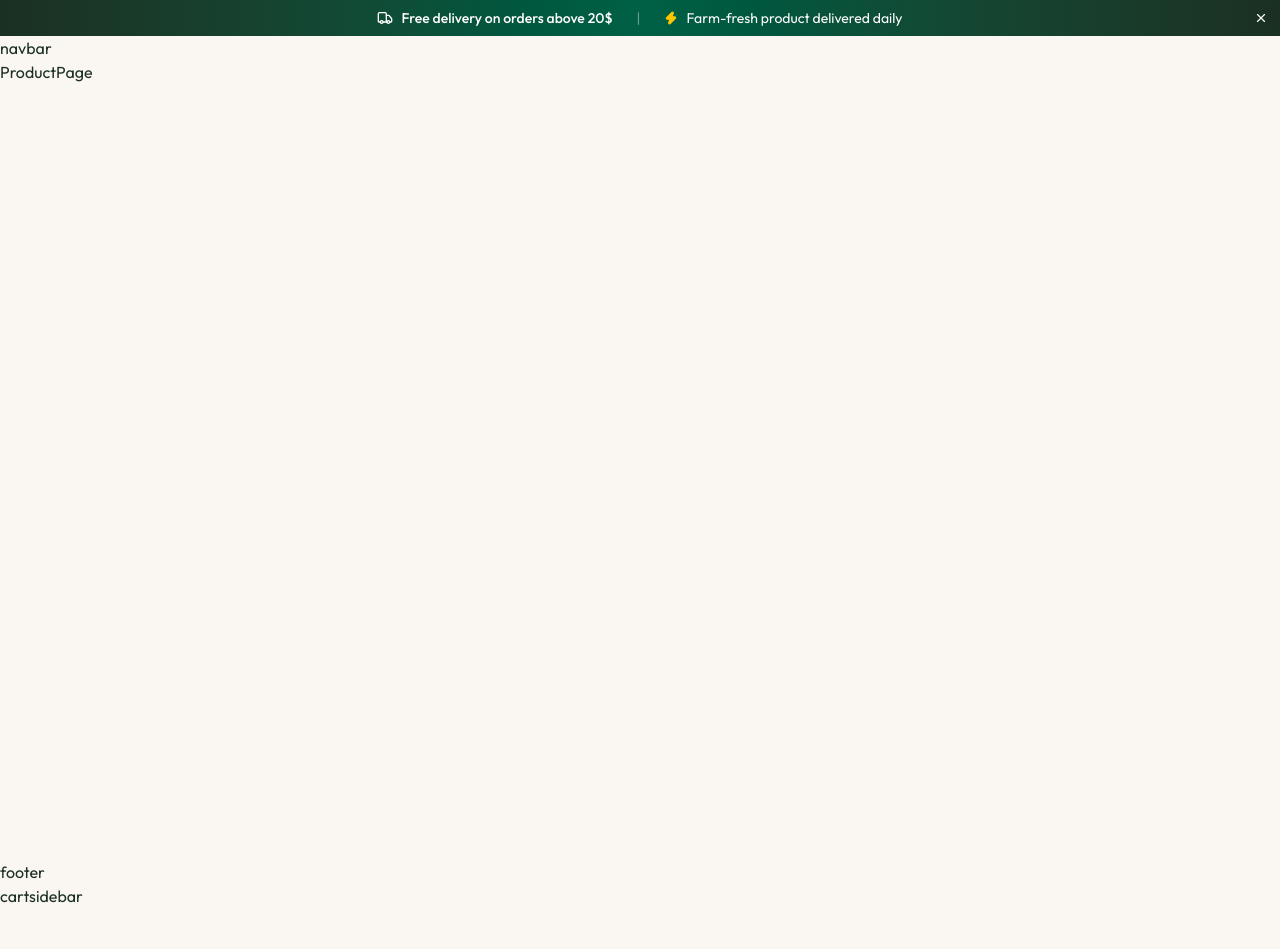
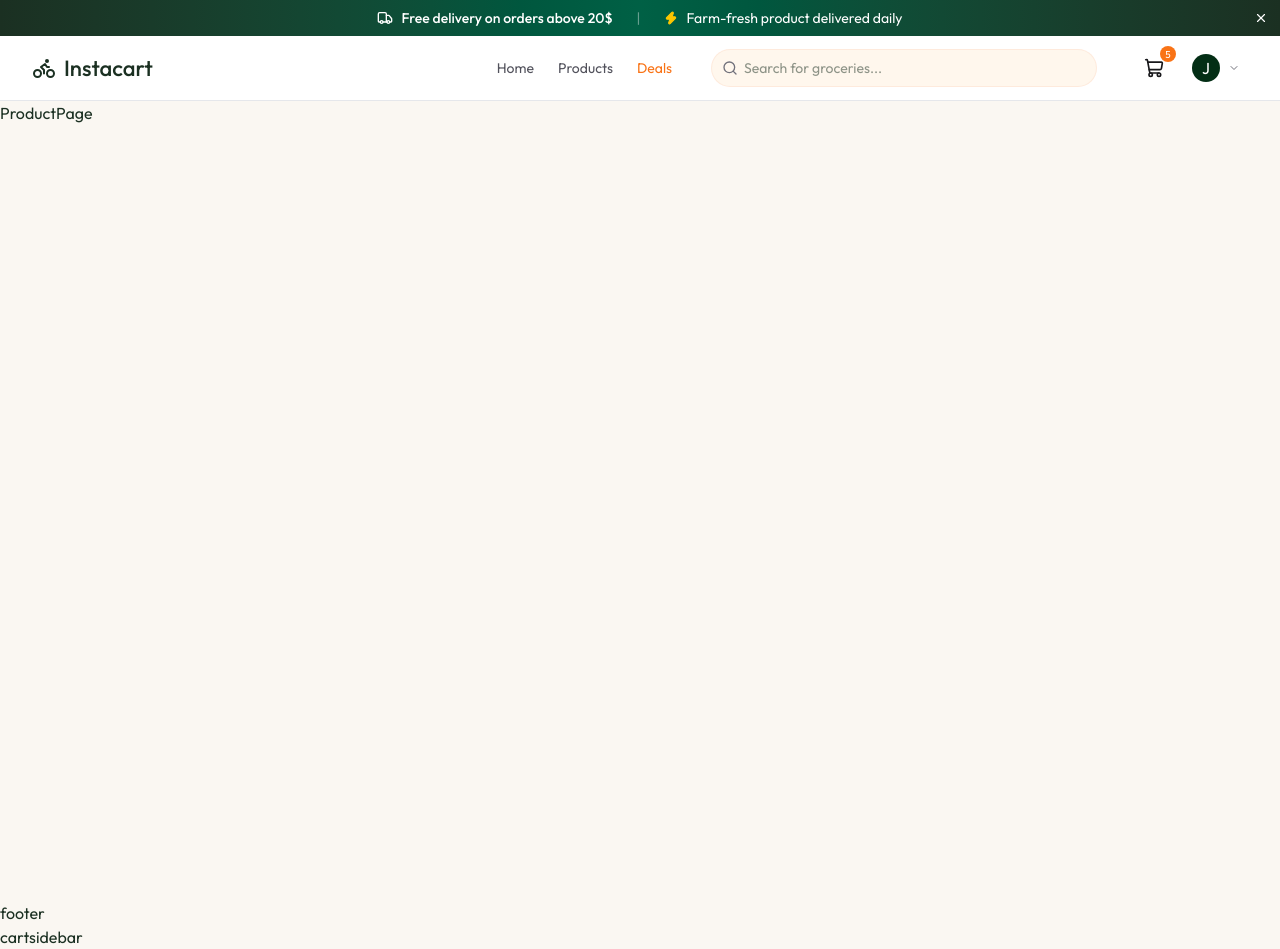
Before and after one commit to toffly/QuickCart, a React (Vite) app in the folder client/: page /checkout in a window 1280 px wide. Before the commit the page ends 908 px from the top, so only its background shows below. Built offline with nearby package versions, Linux system fonts and the light colour scheme; the HTML template or start-up script is replaced by a standard one.

Commit message:
add Navbar component and integrate into AppLayout; fix typos in Login page

```diff
--- /dev/null
+++ b/client/src/components/Navbar.tsx
@@ -0,0 +1,188 @@
+import {
+  ArrowUpRightIcon,
+  BikeIcon,
+  ChevronDownIcon,
+  LogOutIcon,
+  MapPinIcon,
+  MenuIcon,
+  PackageIcon,
+  SearchIcon,
+  ShieldIcon,
+  ShoppingCartIcon,
+  UserIcon,
+  XIcon,
+} from "lucide-react";
+import { useState } from "react";
+import { Link, useNavigate } from "react-router-dom";
+
+const Navbar = () => {
+  const user: any = {
+    name: "John Doe",
+    email: "john@example.com",
+    isAdmin: true,
+  };
+  const { cartCount, setIsCartOpen } = {
+    cartCount: 5,
+    setIsCartOpen: (_data: any) => {},
+  };
+  const [searchQuery, setSearchQuery] = useState("");
+  const [userMenuOpen, setUserMenuOpen] = useState(false);
+  const navigate = useNavigate();
+
+  return (
+    <nav className="bg-white sticky top-0 z-50 border-b border-app-border">
+      <div className="max-w-7xl mx-auto px-4 sm:px-6 lg:px-8 flex items-center justify-between h-16 gap-4">
+        <Link
+          to={"/"}
+          className="flex items-center gap-2 text-[22px] font-medium shrink-0"
+        >
+          <BikeIcon size={24} /> Instacart
+        </Link>
+
+        <div className="w-full flex items-center justify-end gap-4 lg:gap-10">
+          <div className="hidden md:flex items-center gap-6 text-sm text-zinc-600">
+            <Link to={"/"}>Home</Link>
+            <Link to={"/products"}>Products</Link>
+            <Link to={"/deals"} className="text-app-orange">
+              Deals
+            </Link>
+          </div>
+          <form className="hidden sm:flex flex-1 max-w-sm text-xs sm:text-sm">
+            <div className="relative w-full">
+              <SearchIcon className="absolute left-2.5 top-1/2 -translate-y-1/2 size-4 text-zinc-500" />
+              <input
+                type="text"
+                placeholder="Search for groceries..."
+                value={searchQuery}
+                onChange={(e) => setSearchQuery(e.target.value)}
+                className="w-full pl-8 p-2 bg-orange-50 rounded-full ring ring-app-orange/15 focus:ring-app-orange/30"
+              />
+            </div>
+          </form>
+
+          <div className="flex items-center gap-3">
+            <button
+              className="relative p-2 rounded-xl"
+              onClick={() => setIsCartOpen(true)}
+            >
+              <ShoppingCartIcon className="size-5 text-zinc-900" />
+              {cartCount > 0 && (
+                <span className="absolute -top-1 -right-1 size-4 bg-app-orange text-white text-[10px] rounded-full flex-center">
+                  {cartCount}
+                </span>
+              )}
+            </button>
+
+            <div className="relative">
+              {user ? (
+                <button onClick={() => setUserMenuOpen(!userMenuOpen)} className="flex items-center gap-2 p-2">
+                  <div className="size-7 rounded-full bg-green-950 text-white flex-center">
+                    {user.name.charAt(0).toUpperCase()}
+                  </div>
+                  <ChevronDownIcon className="size-3 text-zinc-500" />
+                </button>
+              ) : (
+                <div className="flex-center gap-2">
+                  <Link
+                    to={"/login"}
+                    className="hidden md:flex items-center gap-2 px-4 py-2 font-medium text-white bg-green-950 rounded-full hover:bg-green-950-light transition-color"
+                  >
+                    <UserIcon size={16} />
+                    Sign In
+                  </Link>
+                  {userMenuOpen ? (
+                    <XIcon
+                      className="md:hidden"
+                      onClick={() => setUserMenuOpen(!userMenuOpen)}
+                    />
+                  ) : (
+                    <MenuIcon
+                      className="md:hidden"
+                      onClick={() => setUserMenuOpen(!userMenuOpen)}
+                    />
+                  )}
+                </div>
+              )}
+
+              {userMenuOpen && (
+                <>
+                  <div
+                    className="fixed inset-0 z-40"
+                    onClick={() => setUserMenuOpen(false)}
+                  />
+                  <div className="absolute right-0 mt-2.5 w-56 bg-white rounded-xl shadow-lg border border-app-border py-2 z-50 animate-fade-in">
+                    {user && (
+                      <div className="px-4 py-2 border-b border-app-border">
+                        <p className="text-sm font-medium text-zinc-900">
+                          {user?.name}
+                        </p>
+                        <p className="text-xs text-zinc-500">{user?.email}</p>
+                      </div>
+                    )}
+                    <div onClick={() => setUserMenuOpen(false)}>
+                      {!user && (
+                        <Link to={"/login"} className="dropdown-link">
+                          <UserIcon size={16} />
+                          Sign In
+                        </Link>
+                      )}
+
+                      {user && (
+                        <Link to={"/orders"} className="dropdown-link">
+                          <PackageIcon size={16} />
+                          My Orders
+                        </Link>
+                      )}
+
+                      {user && (
+                        <Link to={"/addresses"} className="dropdown-link">
+                          <MapPinIcon size={16} />
+                          Addresses
+                        </Link>
+                      )}
+
+                      <Link
+                        to={"/products"}
+                        className="dropdown-link md:hidden"
+                      >
+                        <ArrowUpRightIcon size={16} />
+                        Products
+                      </Link>
+
+                      <Link to={"/deals"} className="dropdown-link md:hidden">
+                        <ArrowUpRightIcon size={16} />
+                        Deals
+                      </Link>
+
+                      {user?.isAdmin && (
+                        <Link to={"/admin/products"} className="dropdown-link">
+                          <ShieldIcon
+                            size={16}
+                            className="text-app-orange-dark"
+                          />
+                          <span className="text-app-orange-dark">
+                            Admin Panel
+                          </span>
+                        </Link>
+                      )}
+
+                      {user && (
+                        <div className="border-t border-app-border pt-1">
+                          <button className="flex items-center gap-3 px-4 py-2.5 text-sm text-app-error hover:bg-red-50 w-full transition-colors">
+                            <LogOutIcon size={16} /> Logout
+                          </button>
+                        </div>
+                      )}
+                    </div>
+                  </div>
+                </>
+              )}
+            </div>
+          </div>
+        </div>
+      </div>
+    </nav>
+  );
+};
+
+export default Navbar;
--- a/client/src/pages/AppLayout.tsx
+++ b/client/src/pages/AppLayout.tsx
@@ -1,11 +1,12 @@
 import { Outlet } from "react-router-dom";
 import Banner from "../components/Banner";
+import Navbar from "../components/Navbar";
 
 const AppLayout = () => {
   return (
     <>
       <Banner />
-      <p>navbar</p>
+      <Navbar/>
       <main className="min-h-screen">
         <Outlet />
       </main>
--- a/client/src/pages/Login.tsx
+++ b/client/src/pages/Login.tsx
@@ -21,7 +21,7 @@
       <div className="hidden lg:flex lg:w-1/2 bg-app-green relative items-center justify-center">
         <img
           src={heroSectionData.hero_image}
-          alt="heoroImage"
+          alt="heroImage"
           className="absolute inset-0 object-cover h-full bg-center opacity-10"
         />
         <div className="relative text-center px-12">
@@ -29,7 +29,7 @@
             Welcome back to Instacart
           </h2>
           <p className="text-white/60 font-serif text-xl max-w-sm mx-auto">
-            Fresh groceries and organic product, delivered to your doorstep.
+            Fresh groceries and organic products, delivered to your doorstep.
           </p>
         </div>
       </div>
```
